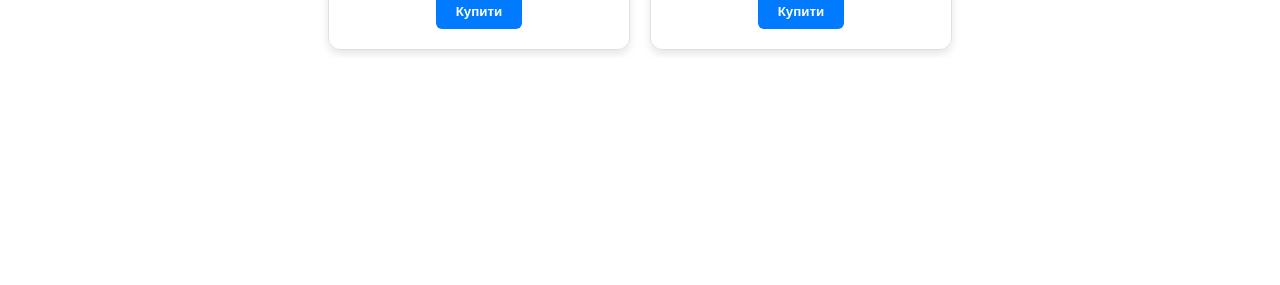
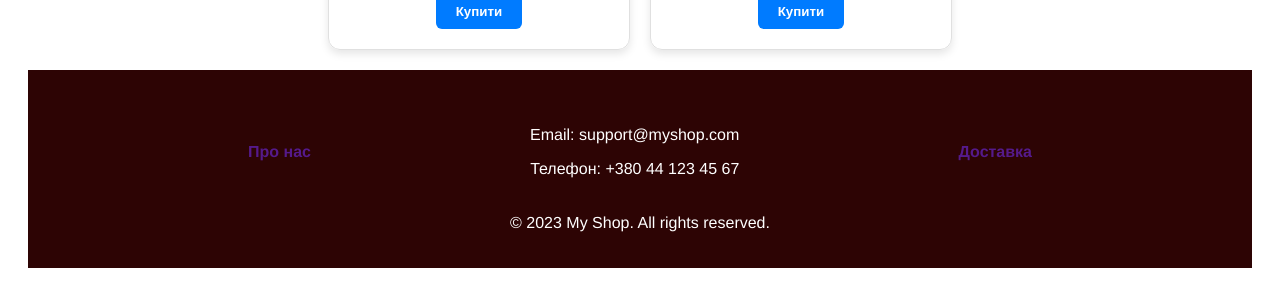
Before and after one commit to yarik-gulya/my-shop, a Vue app in the folder my-shop/: page /my-shop/ in a window 1280 px wide. Shown: the part 1653-1938 px from the top of the page. Before the commit the page ends 1711 px from the top, so only its background shows below. Built offline with nearby package versions, Linux system fonts and the light colour scheme.

Commit message:
add footer

```diff
--- a/my-shop/src/App.vue
+++ b/my-shop/src/App.vue
@@ -2,15 +2,18 @@
   <div id="app">
     <ProductList />
   </div>
+  <FooterComponent />
 </template>
 
 <script>
 import ProductList from './components/ProductList.vue';
+import FooterComponent from './components/FooterComponent.vue';
 
 export default {
   name: 'App',
   components: {
-    ProductList
+    ProductList,
+    FooterComponent
   }
 };
 </script>
--- /dev/null
+++ b/my-shop/src/components/FooterComponent.vue
@@ -0,0 +1,45 @@
+<template>
+    <footer class="footer">
+        <div class="footer-content">
+            <ul>
+                <li><a href="">Про нас</a></li>
+                <li>
+                    <p>Email: support@myshop.com</p>
+                    <p>Телефон: +380 44 123 45 67</p>
+                </li>
+                <li><a href="">Доставка</a></li>
+            </ul>
+
+            <p>&copy; 2023 My Shop. All rights reserved.</p>
+        </div>
+    </footer>
+</template>
+
+<script>
+export default {
+    name: 'FooterComponent'
+};
+</script>
+
+<style scoped>
+.footer {
+    margin: 20px;
+    background-color: #2d0404;
+    color: #ffffff;
+    padding: 20px;
+    text-align: center;
+}
+ul{
+    list-style: none;
+    padding: 0;
+    margin: 20px 200px;
+    display: flex;
+    justify-content: space-between;
+    align-items: center;
+    flex-direction: row;
+}
+a{
+    text-decoration: none;
+    font-weight: bold;
+}
+</style>
--- a/my-shop/src/components/ProductList.vue
+++ b/my-shop/src/components/ProductList.vue
@@ -66,21 +66,20 @@ export default {
                     price: 25000,
                     image: 'https://img.freepik.com/free-photo/modern-office-desk-composition-with-technological-device_23-2147915894.jpg?ga=GA1.1.265073241.1744218660&semt=ais_hybrid&w=740'
                 },
-
                 {
                     name: 'Електронна книга Kindle Paperwhite',
                     price: 6000,
-                    image: 'https://img.freepik.com/free-photo/modern-office-desk-composition-with-technological-device_23-2147915894.jpg?ga=GA1.1.265073241.1744218660&semt=ais_hybrid&w=740'
+                    image: 'https://img.freepik.com/free-photo/high-angle-man-reading-digital-magazine_23-2150162702.jpg?ga=GA1.1.265073241.1744218660&semt=ais_hybrid&w=740'
                 },
                 {
                     name: 'Ігрова консоль Sony PlayStation 5',
                     price: 45000,
-                    image: 'https://img.freepik.com/free-photo/modern-office-desk-composition-with-technological-device_23-2147915894.jpg?ga=GA1.1.265073241.1744218660&semt=ais_hybrid&w=740'
+                    image: 'https://img.freepik.com/free-photo/high-angle-controllers-headphones_23-2149829136.jpg?ga=GA1.1.265073241.1744218660&semt=ais_hybrid&w=740'
                 },
                 {
                     name: 'Веб-камера Logitech C920',
                     price: 2500,
-                    image: 'https://img.freepik.com/free-photo/modern-office-desk-composition-with-technological-device_23-2147915894.jpg?ga=GA1.1.265073241.1744218660&semt=ais_hybrid&w=740'
+                    image: 'https://img.freepik.com/free-photo/wireless-home-security-surveillance-camera_53876-96819.jpg?ga=GA1.1.265073241.1744218660&semt=ais_hybrid&w=740'
                 },
             ],
         };
```
